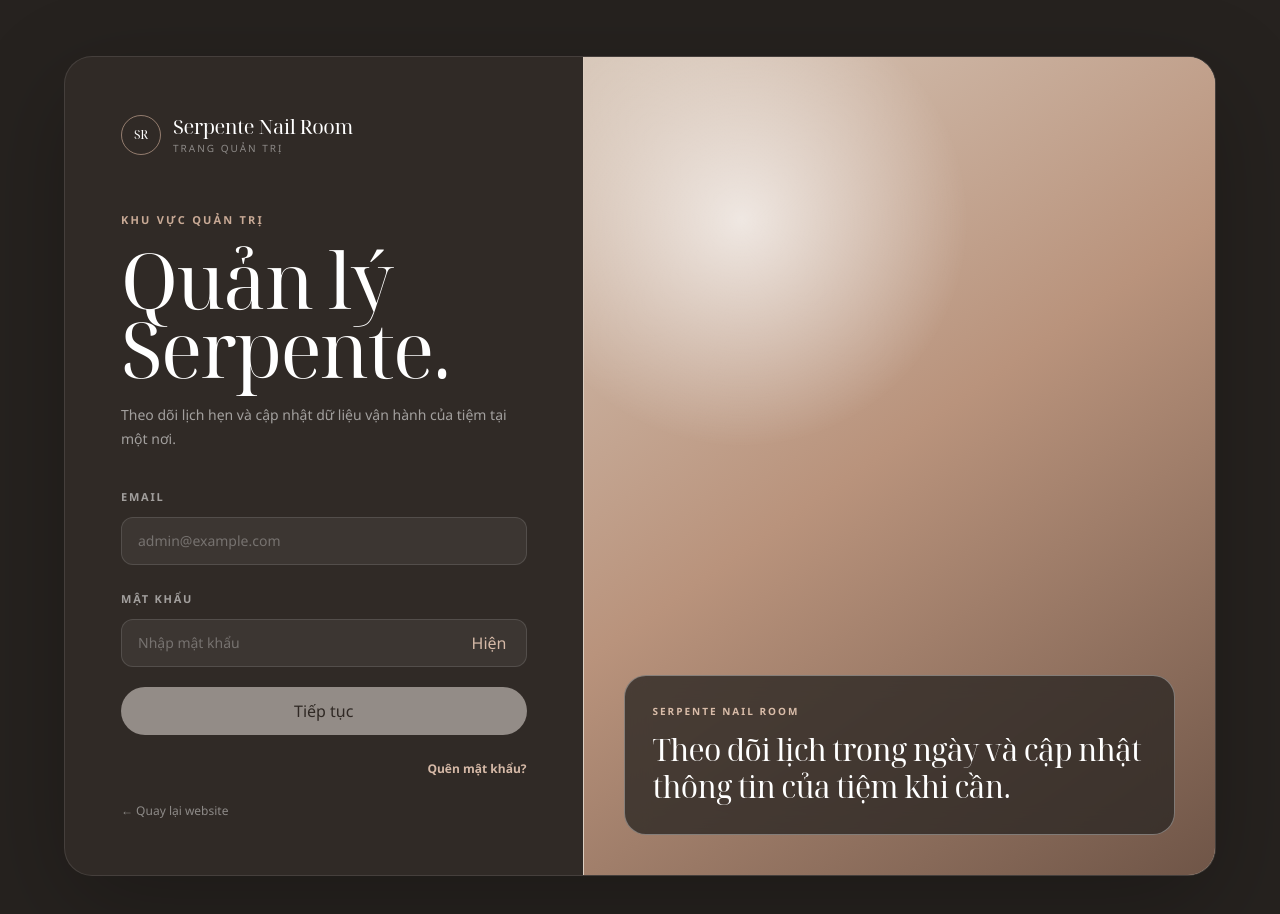
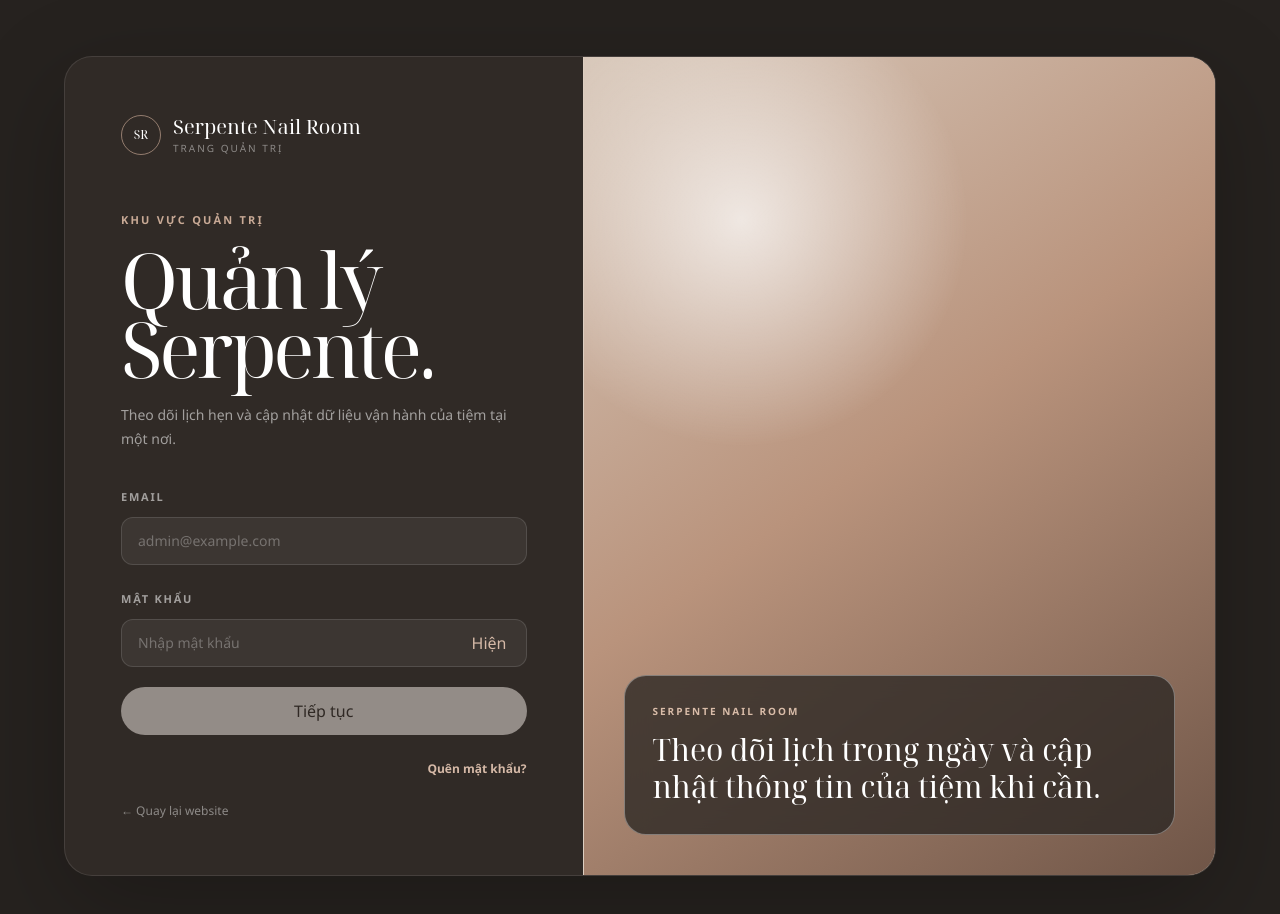
Before and after one commit to hello1224354/nail_salon_api, a Next.js app in the folder frontend/: page /admin/login in a window 1280 px wide. Shown: the top 914 px of the page. Built offline with nearby package versions, Linux system fonts and the light colour scheme; no server answers.

Commit message:
fix(ui): stop collapsing Vietnamese word gaps with global negative letter spacing

```diff
--- a/frontend/src/app/globals.css
+++ b/frontend/src/app/globals.css
@@ -48,9 +48,8 @@ body {
     font-kerning: normal;
 }
 
-.font-serif {
-    letter-spacing: -0.022em;
-}
+/* Letter spacing is controlled by each heading; a global negative value
+   collapses word gaps in Vietnamese titles, regardless of Tailwind tracking utilities. */
 
 .site-shell {
     /* Fluid gutters use the actual available width, not device-specific offsets. */
```
